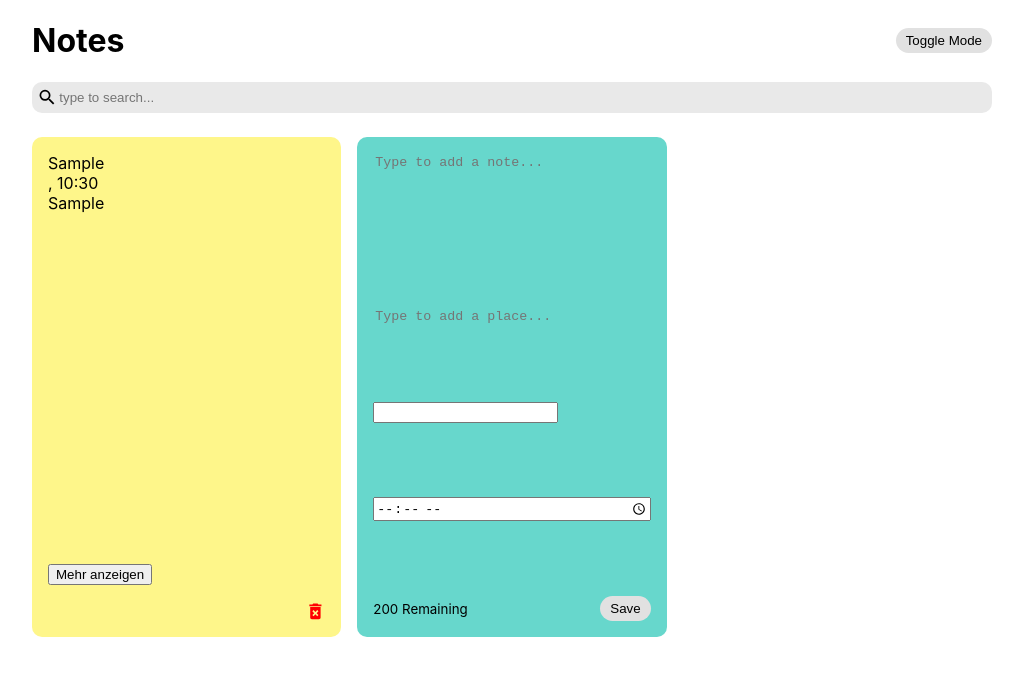
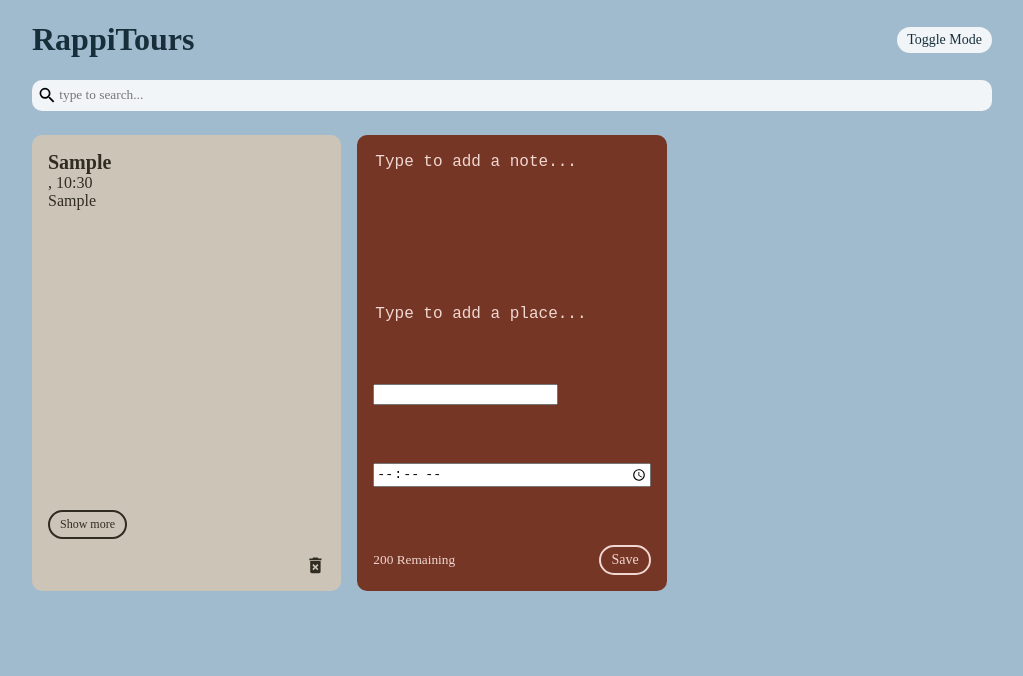
Before and after one commit to marcfaeh/RappiTours, a React (Create React App) app: page / in a window 1280 px wide. Both pictures are taken after typing "Sample", "Sample", "Sample", "10:30" into the empty fields and a click on the button "Save". Shown: the top 676 px of the page, without its empty margins (128-1151 px from the left). Built offline with nearby package versions, Linux system fonts and the light colour scheme; no server answers.

Commit message:
design fast fertig

```diff
--- a/src/components/Header.js
+++ b/src/components/Header.js
@@ -3,14 +3,14 @@
 const Header = ({ handleToggleDarkMode }) => {
 	return (
 		<div className='header'>
-			<h1>Notes</h1>
+			<h1>RappiTours</h1>
 			<button
 				onClick={() =>
 					handleToggleDarkMode(
 						(previousDarkMode) => !previousDarkMode
 					)
 				}
-				className='save'
+				className='toggle'
 			>
 				Toggle Mode
 			</button>
--- a/src/components/Note.js
+++ b/src/components/Note.js
@@ -203,7 +203,7 @@
 
   return (
     <div id={id} className={`note ${isExpired ? 'expired' : ''}`}>
-      <span>{text}</span>
+      <span className='noteTitle'>{text}</span>
       <span>{date}, {time}</span>
       <span>{place}</span>
       <div className='map-container' ref={mapContainerRef}></div>
@@ -233,8 +233,8 @@
           </div>
         )}
         <div>
-          <button onClick={toggleExtendedWeather}>
-            {showExtendedWeather ? 'Weniger anzeigen' : 'Mehr anzeigen'}
+          <button className='showMoreWeather' onClick={toggleExtendedWeather}>
+            {showExtendedWeather ? 'Show less' : 'Show more'}
           </button>
         </div>
       </div>
--- a/src/index.css
+++ b/src/index.css
@@ -1,29 +1,49 @@
 body {
 	margin: 0;
-	font-family: -apple-system, BlinkMacSystemFont, 'Segoe UI',
-	  'Roboto', 'Oxygen', 'Ubuntu', 'Cantarell', 'Fira Sans',
-	  'Droid Sans', 'Helvetica Neue', sans-serif;
+	font-family: 'Rockwell', 'Times New Roman';
 	-webkit-font-smoothing: antialiased;
 	-moz-osx-font-smoothing: grayscale;
+	background-color: #A1BBCE;
   }
 
   code {
-	font-family: source-code-pro, Menlo, Monaco, Consolas,
-	  'Courier New', monospace;
+	font-family: 'Rockwell', 'Times New Roman';
   }
 
   .header {
 	display: flex;
 	align-items: center;
 	justify-content: space-between;
+	font-weight: normal;
+	color: #162F3B;
   }
 
   .dark-mode {
-	background-color: black;
+	background-color: #11242D;
   }
 
   .dark-mode h1 {
-	color: white;
+	color: #A1BBCE;
+  }
+
+  .dark-mode .toggle {
+	background-color: #162F3B;
+	color: #A1BBCE;
+	border: 2px solid #A1BBCE;
+  }
+
+  .dark-mode .toggle:hover {
+	background-color: #A1BBCE;
+	color: #162F3B;
+	border: 2px solid #162F3B;
+  }
+
+  .dark-mode .search {
+	background-color: #A1BBCE;
+  }
+
+  .dark-mode .search input {
+	background-color: #A1BBCE;
   }
 
   .container {
@@ -44,34 +64,62 @@
 
 
   .note.new {
-	background-color: #67d7cc;
+	background-color: #763626;
+	color: #F0D7D1;
   }
 
   textarea {
 	border: none;
 	resize: none;
-	background-color: #67d7cc;
+	background-color: #763626;
+	color: #F0D7D1;
 	width: 100%;
+	font-size: 16px;
+  }
+
+  textarea::placeholder {
+	color: #F0D7D1;
+	font-size: 16px;
   }
 
   textarea:focus {
 	outline: none;
   }
 
-  .save {
-	background-color: #e1e1e1;
+  .toggle {
+	background-color: #F2F5F8;
 	border: none;
 	border-radius: 15px;
 	padding: 5px 10px;
 	cursor: pointer;
+	font-family: 'Rockwell', 'Times New Roman';
+	font-size: 14px;
+	color:#162F3B;
+  }
+
+  .toggle:hover {
+	background-color: #162F3B;
+	color: #F2F5F8;
+  }
+
+  .save {
+	border-radius: 15px;
+	padding: 5px 10px;
+	cursor: pointer;
+	font-family: 'Rockwell', 'Times New Roman';
+	font-size: 14px;
+	background-color: #763626;
+	color: #F0D7D1;
+	border: 2px solid #F0D7D1;
   }
 
   .save:hover {
-	background-color: #ededed;
+	color: #763626;
+	background-color: #F0D7D1;
   }
 
   .note {
-	background-color: #fef68a;
+	background-color: #CCC5B7;
 	border-radius: 10px;
 	padding: 1rem;
 	min-height: 170px;
@@ -79,6 +127,28 @@
 	flex-direction: column;
 	justify-content: space-between;
 	white-space: pre-wrap;
+	color: #302C21;
+  }
+
+  .noteTitle {
+	font-size: 20px;
+	font-weight: bold;
+  }
+
+  .showMoreWeather {
+	border-radius: 15px;
+	padding: 5px 10px;
+	cursor: pointer;
+	font-family: 'Rockwell', 'Times New Roman';
+	font-size: 12px;
+	background-color: #CCC5B7;
+	color: #302C21;
+	border: 2px solid #302C21;
+  }
+
+  .showMoreWeather:hover {
+	color: #CCC5B7;
+	background-color: #302C21;
   }
 
   .note-footer {
@@ -87,23 +157,22 @@
 	justify-content: space-between;
   }
 
-  .delete-icon {
-	cursor: pointer;
-  }
-
   .search {
 	display: flex;
 	align-items: center;
-	background-color: rgb(233, 233, 233);
+	background-color: #F2F5F8;
 	border-radius: 10px;
 	padding: 5px;
 	margin-bottom: 1.5em;
+	font-family: 'Rockwell', 'Times New Roman';
+	font-size: 16px;
   }
 
   .search input {
 	border: none;
-	background-color: rgb(233, 233, 233);
+	background-color: #F2F5F8;
 	width: 100%;
+	font-family: 'Rockwell', 'Times New Roman';
   }
 
   .search input:focus {
@@ -112,7 +181,7 @@
 
   .map-container {
 	width: 100%;
-	height: 350px;
+	height: 300px;
   }
 
   .tomtomAttribution {
@@ -120,7 +189,7 @@
   }
 
   .weather {
-	margin-top: 0.5rem;
+	margin-top: 1rem;
   }
 
   .note-delete-container {
@@ -131,12 +200,16 @@
 
   .note-delete-icon {
 	cursor: pointer;
-	color: red;
+	color: #302C21;
 	font-size: 1.3em;
   }
 
+  .note-delete-icon:hover {
+	color:#87331C;
+  }
+
   .expired{
-	background-color: green;
+	background-color: #524A3A;
 	border-radius: 10px;
 	padding: 1rem;
 	min-height: 170px;
@@ -144,4 +217,24 @@
 	flex-direction: column;
 	justify-content: space-between;
 	white-space: pre-wrap;
+	color: #DDD9CF;
   }
+
+  .expired .note-delete-icon {
+	color: #DDD9CF;
+  }
+
+  .expired .note-delete-icon:hover {
+	color: #d75e3d;
+  }
+
+  .expired .showMoreWeather {
+	background-color: #524A3A;
+	color:#DDD9CF;
+	border: 2px solid #DDD9CF;
+  }
+
+  .expired .showMoreWeather:hover {
+	background-color: #DDD9CF;
+	color:#524A3A;
+  }
```
